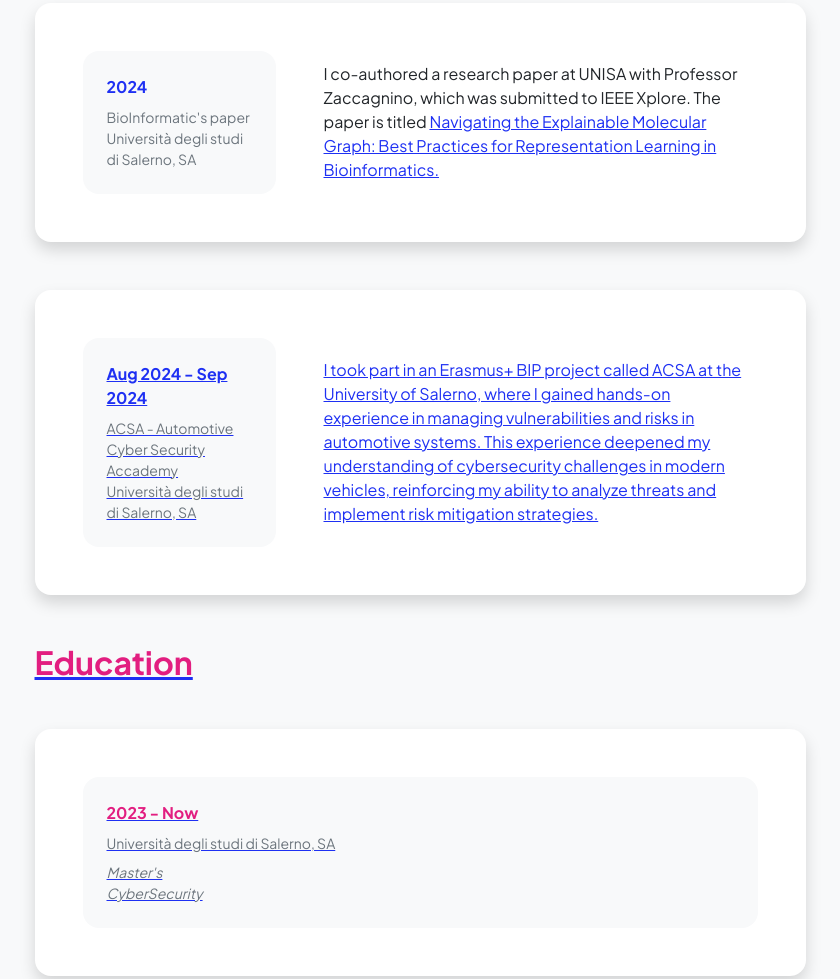
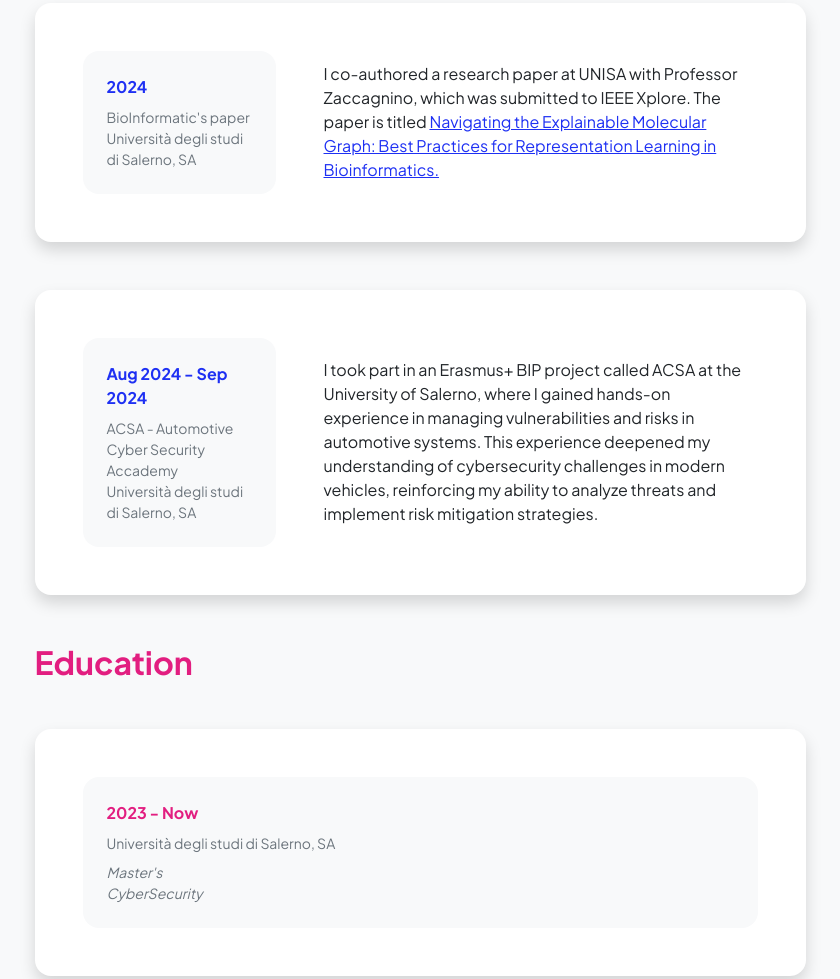
Before and after one commit to PauLaure/PauLaure.github.io, a plain HTML site: page resume.html in a window 1280 px wide. Shown: the part 658-1637 px from the top of the page, without its empty margins (220-1060 px from the left). Drawn offline with nearby package versions, Linux system fonts and the light colour scheme.

Commit message:
fixed a href text in experience card 2

```diff
--- a/resume.html
+++ b/resume.html
@@ -60,7 +60,7 @@
                                             <div class="bg-light p-4 rounded-4">
                                                 <div class="text-primary fw-bolder mb-2"> Feb 2025 - Feb 2025</div>
                                                 <div class="small fw-bolder"></div>
-                                                <div class="small text-muted">BIP- An introduction to Information Security Requirement</div>
+                                                <div class="small text-muted">BIP - An introduction to Information Security Requirement</div>
                                                 <div class="small text-muted">Orebro Universitet, Orebro, SE</div>
                                             </div>
                                         </div>
@@ -80,7 +80,7 @@
                                                 <div class="small text-muted">Università degli studi di Salerno, SA</div>
                                             </div>
                                         </div>
-                                        <div class="col-lg-8"><div>I co-authored a research paper at UNISA with Professor Zaccagnino, which was submitted to IEEE Xplore. The paper is titled  <a href="https://ieeexplore.ieee.org/abstract/document/10820484">Navigating the Explainable Molecular Graph: Best Practices for Representation Learning in Bioinformatics.</div></div>
+                                        <div class="col-lg-8"><div>I co-authored a research paper at UNISA with Professor Zaccagnino, which was submitted to IEEE Xplore. The paper is titled  <a href="https://ieeexplore.ieee.org/abstract/document/10820484">Navigating the Explainable Molecular Graph: Best Practices for Representation Learning in Bioinformatics.</a></div></div>
                                     </div>
                                 </div>
                             </div>
```
